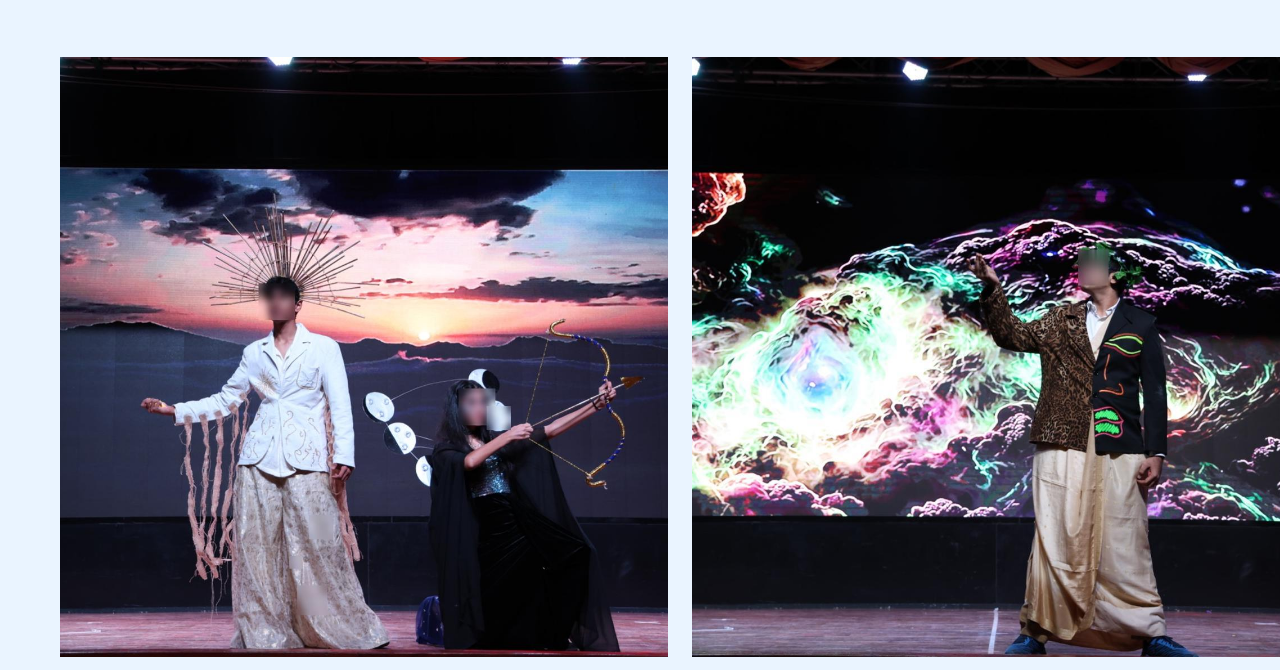
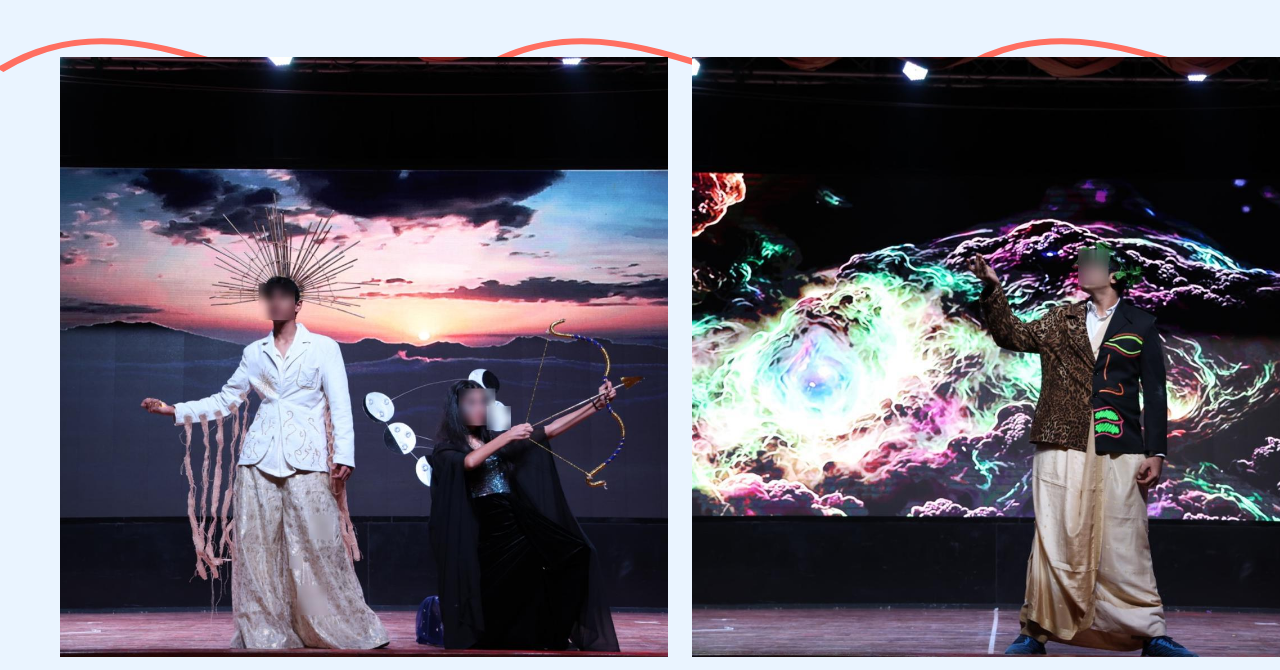
Before and after one commit to vedikanavani/vedikanavani.github.io, a plain HTML site: page design.html in a window 1280 px wide. Shown: the part 130-800 px from the top of the page. Drawn offline with Linux system fonts and the light colour scheme.

Commit message:
design.html

```diff
--- a/design.html
+++ b/design.html
@@ -10,7 +10,14 @@
     <header>
         <h1>Design Portfolio</h1>
     </header>
-
+<svg class="squiggle-svg" width="100%" height="200" viewBox="0 0 800 200" preserveAspectRatio="none">
+    <path id="squiggle-path"
+          d="M0,100 C100,0 200,200 300,100 C400,0 500,200 600,100 C700,0 800,200 900,100"
+          fill="none"
+          stroke="#FF6F61"
+          stroke-width="6"
+    />
+</svg>
     <!-- Full-width fashion grid -->
     <section class="fashion-grid">
         <img src="fashion1.JPG" alt="Garment design 1">
```
